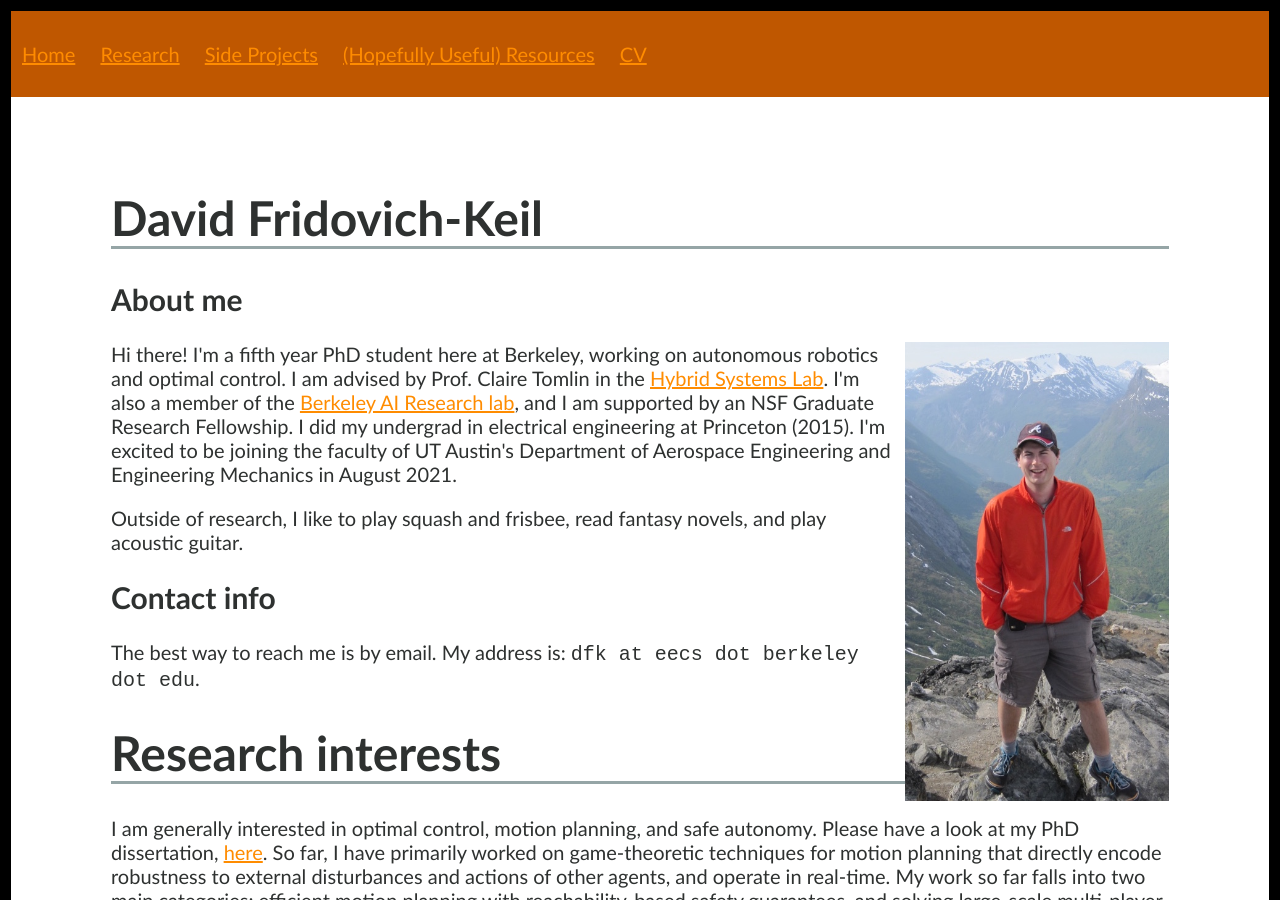
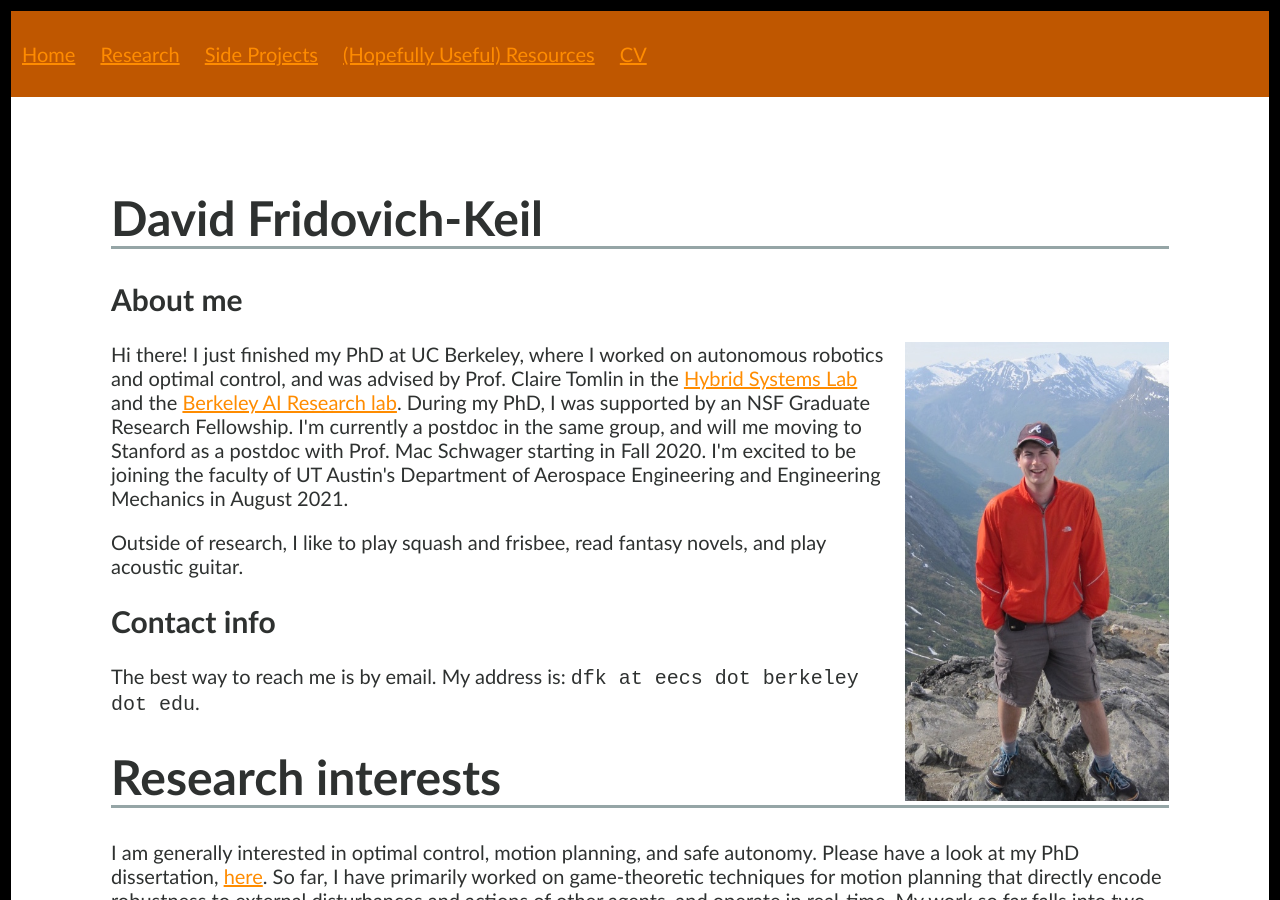
Before and after one commit to sarafridov/sarafridov.github.io, a Jekyll site: the page built from index.html, in a window 1280 px wide and 900 px high. Built offline with Jekyll 4.4.1, drawn with Linux system fonts in a browser that asks for light colours.

Commit message:
updating intro and cv

```diff
--- a/index.html
+++ b/index.html
@@ -7,7 +7,7 @@
 <h1>David Fridovich-Keil</h1>
 <h2>About me</h2>
       <p><img src="imgs/dalsnibba.jpg" alt="selfie" style="width:25%;padding:0px 0px 10px 10px" align="right">
-      Hi there! I'm a fifth year PhD student here at Berkeley, working on autonomous robotics and optimal control. I am advised by Prof. Claire Tomlin in the <a href="http://hybrid.eecs.berkeley.edu">Hybrid Systems Lab</a>. I'm also a member of the <a href="http://bair.berkeley.edu">Berkeley AI Research lab</a>, and I am supported by an NSF Graduate Research Fellowship. I did my undergrad in electrical engineering at Princeton (2015). I'm excited to be joining the faculty of UT Austin's Department of Aerospace Engineering and Engineering Mechanics in August 2021.</p>
+          Hi there! I just finished my PhD at UC Berkeley, where I worked on autonomous robotics and optimal control, and was advised by Prof. Claire Tomlin in the <a href="http://hybrid.eecs.berkeley.edu">Hybrid Systems Lab</a> and the <a href="http://bair.berkeley.edu">Berkeley AI Research lab</a>. During my PhD, I was supported by an NSF Graduate Research Fellowship. I'm currently a postdoc in the same group, and will me moving to Stanford as a postdoc with Prof. Mac Schwager starting in Fall 2020. I'm excited to be joining the faculty of UT Austin's Department of Aerospace Engineering and Engineering Mechanics in August 2021.</p>
 
       <p>Outside of research, I like to play squash and frisbee, read fantasy novels, and play acoustic guitar.</p>
 
```
Also changed, not shown: 1 other file.
